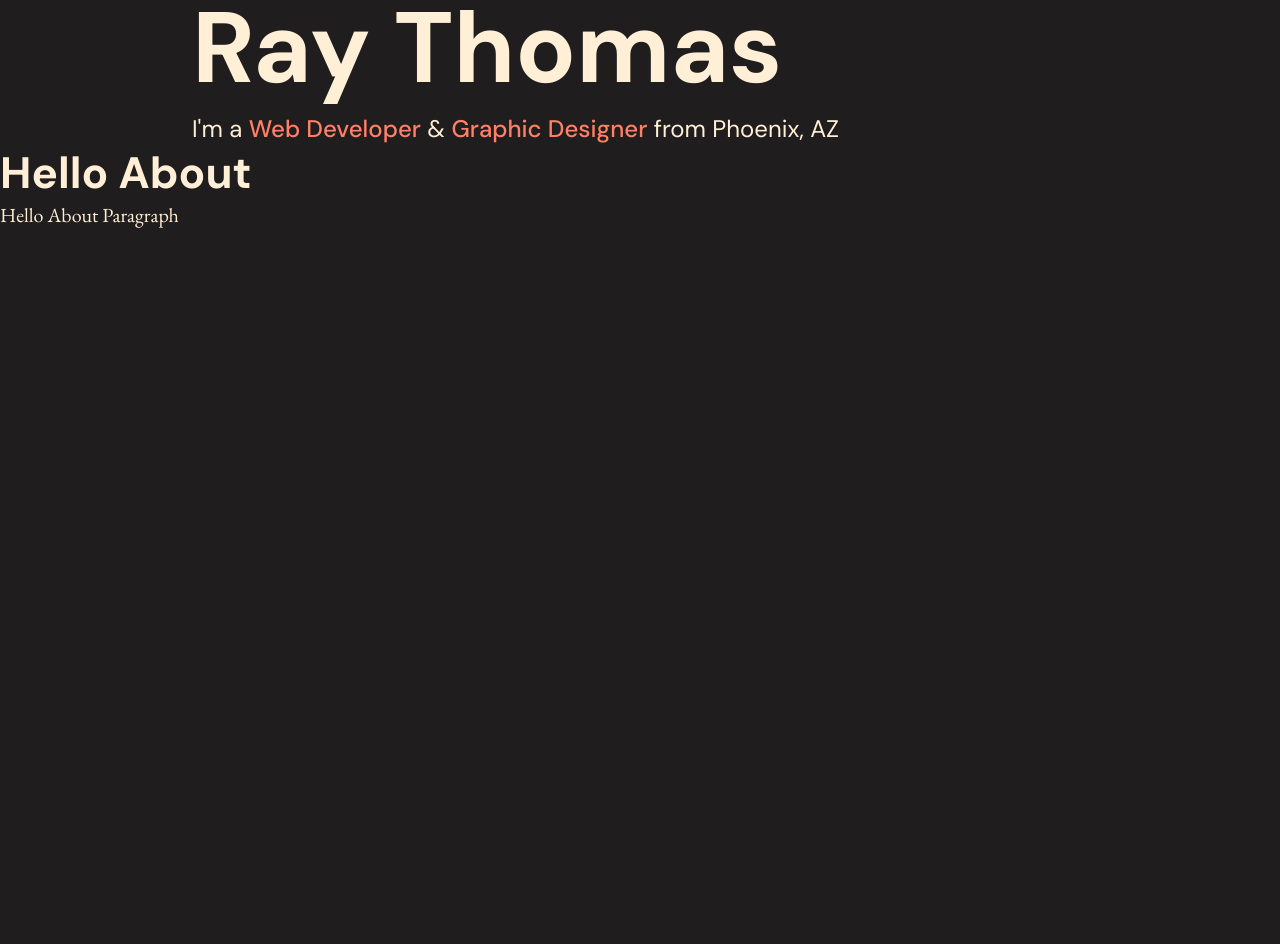
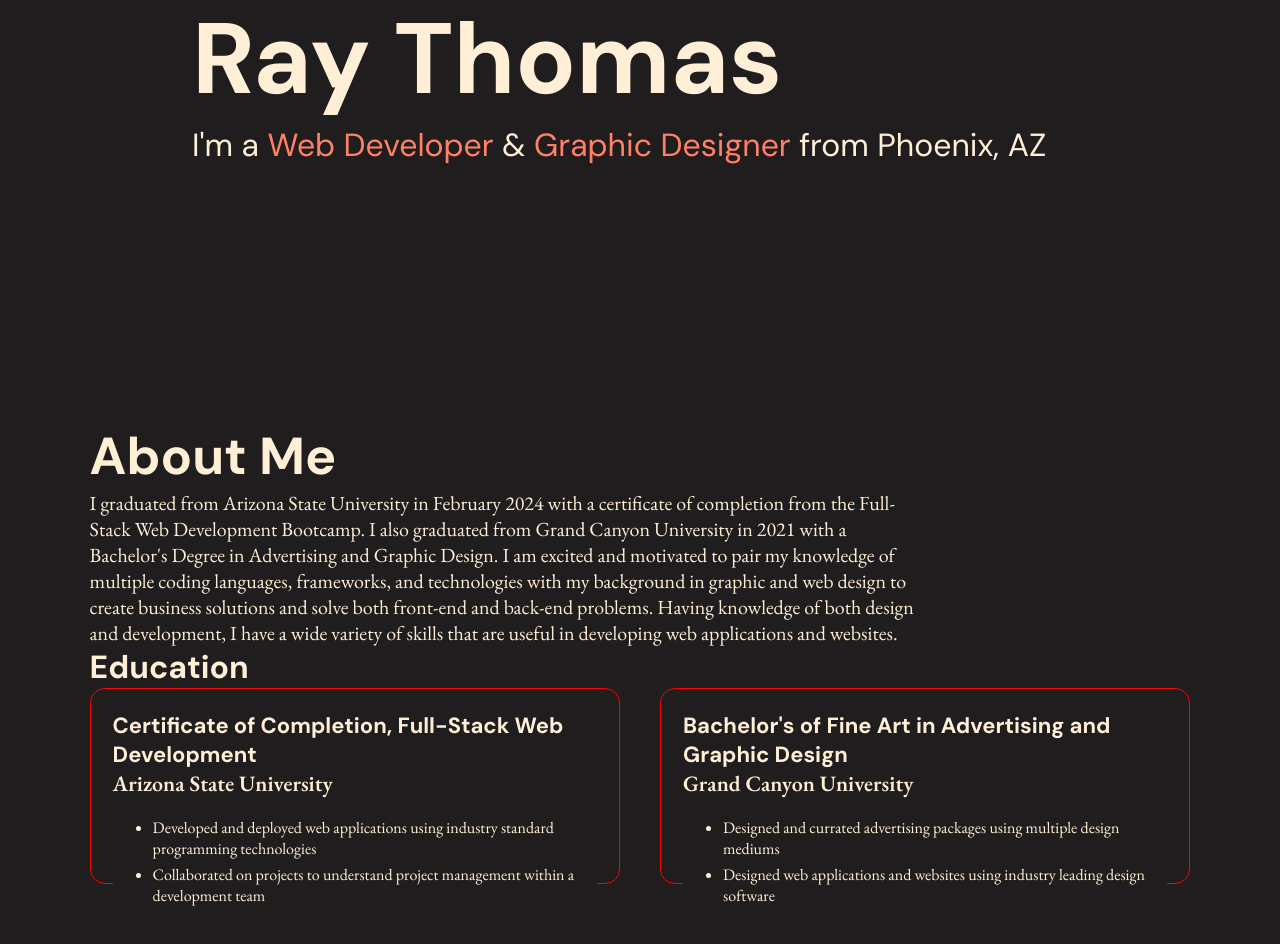
Before and after one commit to raythomass/port-singlepage, a React (Vite) app in the folder port-singlepage/: page / in a window 1280 px wide. Shown: the part 240-1184 px from the top of the page. Before the commit the page ends 800 px from the top, so only its background shows below. Built offline with nearby package versions, Linux system fonts and the light colour scheme.

Commit message:
added about content as well as created structure

```diff
--- a/port-singlepage/src/App.css
+++ b/port-singlepage/src/App.css
@@ -23,18 +23,31 @@
 h1 {
   font-family: 'DM Sans', sans-serif;
   color: var(--cream);
-  font-size: 44px;
+  font-size: 52px;
 }
 
 h2 {
   font-family: 'DM Sans', sans-serif;
-  font-size: 24px;
+  font-size: 42px;
   color: var(--cream);
 }
 
 h3 {
   font-family: 'DM Sans', sans-serif;
-  font-size: 20px;
+  font-size: 32px;
+  color: var(--cream);
+}
+
+h4 {
+  font-family: 'DM Sans', sans-serif;
+  font-size: 22px;
+  color: var(--cream);
+}
+
+h5 {
+  font-family: "EB Garamond", serif;
+  font-weight: 600;
+  font-size: 22px;
   color: var(--cream);
 }
 
@@ -44,18 +57,34 @@ p {
   color: var(--cream);
 }
 
+ul {
+  font-family: "EB Garamond", serif;
+  color: var(--cream);
+  font-size: 16px;
+}
+
+li {
+  font-family: "EB Garamond", serif;
+  color: var(--cream);
+  font-size: 16px;
+}
+
+
+
+
 /* ---------- HEADER ---------- */
 
 .header {
   display: flex;
   flex-direction: column;
   margin-left: 15%;
+  margin-right: 15%;
   margin-top: 15%;
 }
 
 .header span {
   color: var(--salmon);
-  font-weight: 500;
+  font-weight: 300;
 }
 
 .header h1 {
@@ -63,6 +92,44 @@ p {
   margin: 0px;
 }
 
-.header h2 {
+.header h3 {
   font-weight: 300;
 }
+
+
+
+
+/* ---------- ABOUT ---------- */
+
+.about {
+  margin-top: 20%;
+  margin-bottom: 20%;
+  margin-left: 7%;
+  margin-right: 7%;
+}
+
+.about-summary {
+  max-width: 75%;
+}
+
+.education-cards {
+  display: flex;
+  justify-content: space-between;
+}
+
+.education-card-content {
+  height: 150px;
+  width: 44%;
+  border: solid red 1px;
+  border-radius: 15px;
+  padding: 2%;
+  justify-content: center;
+}
+
+.education-school {
+  margin-bottom: 4%;
+}
+
+.education-list {
+  margin-bottom: 1%;
+}
--- a/port-singlepage/src/components/About.jsx
+++ b/port-singlepage/src/components/About.jsx
@@ -1,8 +1,40 @@
 function About() {
     return(
         <>
-        <h1>Hello About</h1>
-        <p>Hello About Paragraph</p>
+        <section className="about">
+            <h1>About Me</h1>
+            <p className="about-summary">
+            I graduated from Arizona State University in February 2024 with a certificate of completion from the Full-Stack Web Development Bootcamp.
+            I also graduated from Grand Canyon University in 2021 with a Bachelor's Degree in Advertising and Graphic Design. I am excited and motivated
+            to pair my knowledge of multiple coding languages, frameworks, and technologies with my background in graphic and web design to create business
+            solutions and solve both front-end and back-end problems. Having knowledge of both design and development, I have a wide variety of skills that
+            are useful in developing web applications and websites.
+            </p>
+
+            <div className="education">
+                <h3>Education</h3>
+                <div className="education-cards">
+                    <div className="education-card-content">
+                        <h4 className="education-title">Certificate of Completion, Full-Stack Web Development</h4>
+                        <h5 className="education-school">Arizona State University</h5>
+                        <ul>
+                            <li className="education-list">Developed and deployed web applications using industry standard programming technologies</li>
+                            <li className="education-list">Collaborated on projects to understand
+                                project management within a development team</li>
+                        </ul>
+                    </div>
+                    <div className="education-card-content">
+                        <h4 className="education-title">Bachelor's of Fine Art in Advertising and
+                        Graphic Design</h4>
+                        <h5 className="education-school">Grand Canyon University</h5>
+                        <ul>
+                            <li className="education-list">Designed and currated advertising packages using multiple design mediums</li>
+                            <li className="education-list">Designed web applications and websites using industry leading design software</li>
+                        </ul>
+                    </div>
+                </div>
+            </div>
+        </section>
         </>
     )
 }
--- a/port-singlepage/src/components/Header.jsx
+++ b/port-singlepage/src/components/Header.jsx
@@ -1,11 +1,11 @@
 function Header() {
     return(
         <>
-        <div className="header">
-            <h2> Hello! My name is</h2>
+        <section className="header">
+            <h3> Hello! My name is</h3>
             <h1>Ray Thomas</h1>
-            <h2> I'm a <span>Web Developer</span> & <span>Graphic Designer</span> from Phoenix, AZ</h2>
-        </div>
+            <h3> I'm a <span>Web Developer</span> & <span>Graphic Designer</span> from Phoenix, AZ</h3>
+        </section>
         </>
 
     )
```
